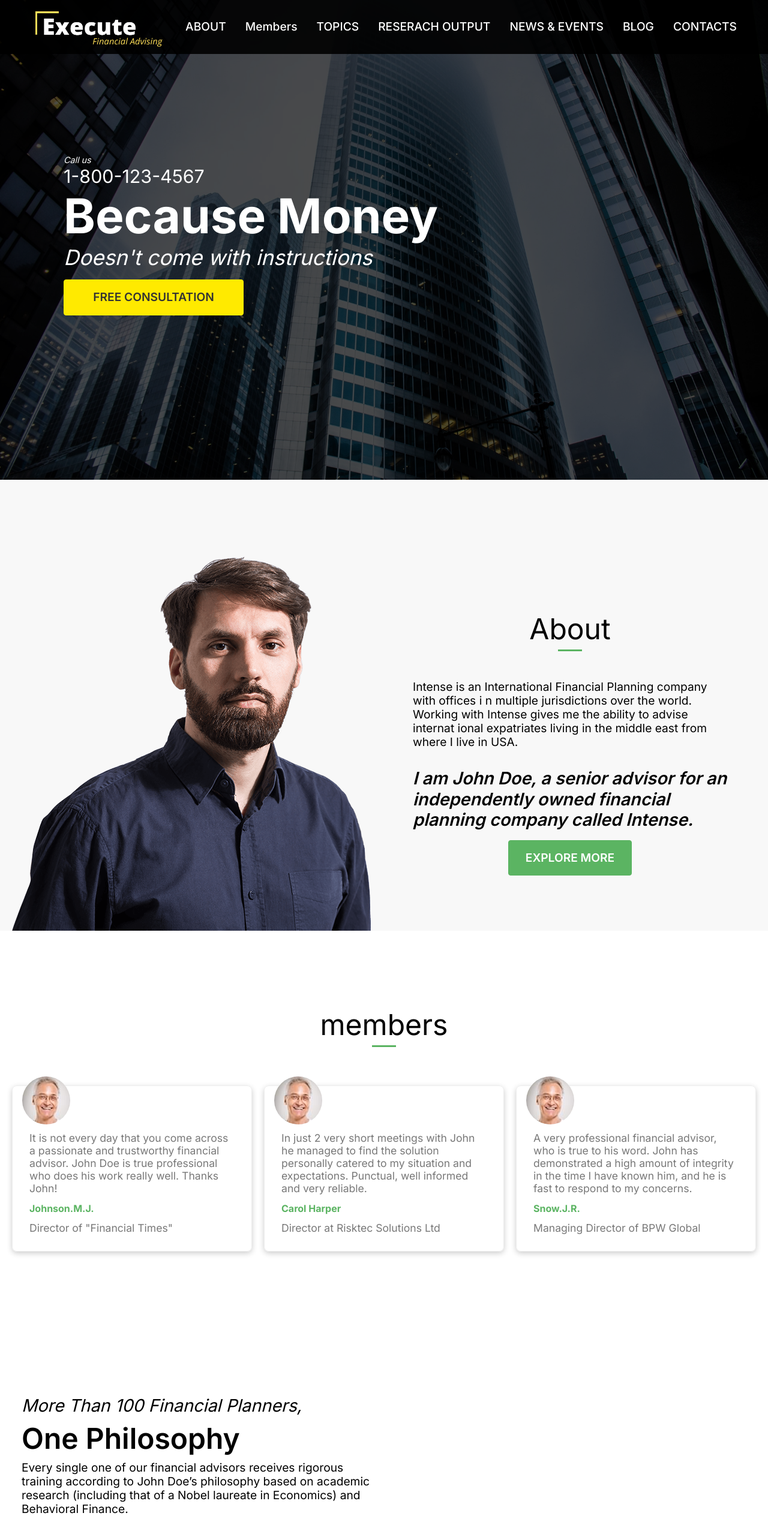
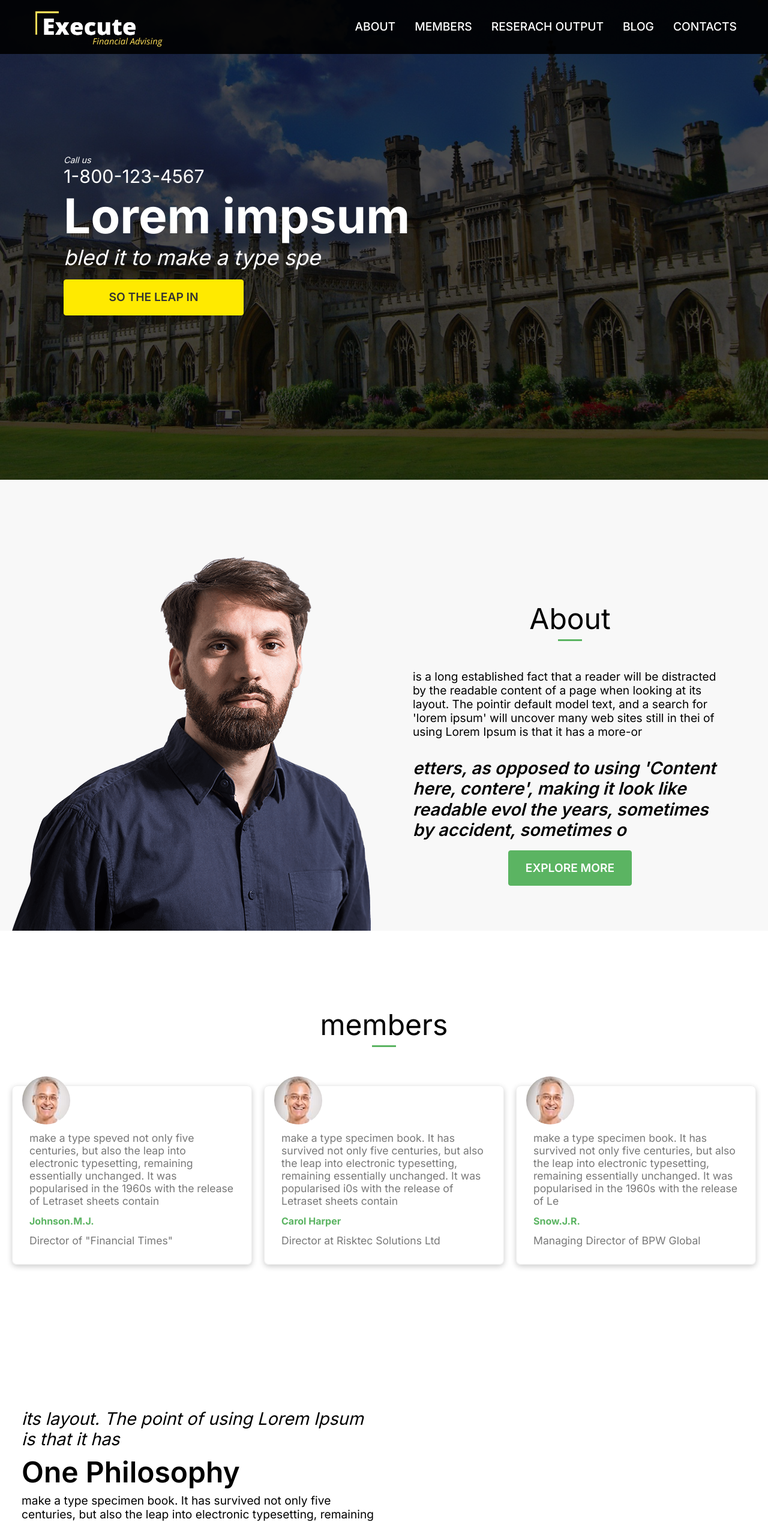
Before and after one commit to itsmahdi62/Ai-lab, a React (Create React App) app: page / in a window 1280 px wide. Shown: the top 2538 px of the page at 60% size. Built offline with nearby package versions, Linux system fonts and the light colour scheme.

Commit message:
Customize the project

```diff
--- a/src/components/About/About.js
+++ b/src/components/About/About.js
@@ -10,8 +10,8 @@ const About = () => {
                 <div className='col-2'>
                     <h2>About</h2>
                     <span className='line'></span>
-                    <p>Intense is an International Financial Planning company with offices i n multiple jurisdictions over the world. Working with Intense gives me the ability to advise internat ional expatriates living in the middle east from where I live in USA.</p>
-                    <p>I am John Doe, a senior advisor for an independently owned financial planning company called Intense.</p>
+                    <p> is a long established fact that a reader will be distracted by the readable content of a page when looking at its layout. The pointir default model text, and a search for 'lorem ipsum' will uncover many web sites still in thei of using Lorem Ipsum is that it has a more-or</p>
+                    <p>etters, as opposed to using 'Content here, contere', making it look like readable evol the years, sometimes by accident, sometimes o</p>
                     <button className='button'>Explore More</button>
                 </div>
             </div>
--- a/src/components/Banner/Banner.js
+++ b/src/components/Banner/Banner.js
@@ -6,9 +6,9 @@ const Banner = () => {
             <div className='content'>
                 <p>Call us</p>
                 <p>1-800-123-4567</p>
-                <p>Because Money</p>
-                <p>Doesn't come with instructions</p>
-                <button href='/' className='button'>Free Consultation</button>
+                <p>Lorem impsum</p>
+                <p>bled it to make a type spe</p>
+                <button href='/' className='button'>so the leap in</button>
             </div>
         </div>
     )
--- a/src/components/Demo/Demo.js
+++ b/src/components/Demo/Demo.js
@@ -6,9 +6,9 @@ const Demo = () => {
         <div className='demo' id='demo'>
             <div className='container'>
                 <div className='col-1'>
-                    <p>More Than 100 Financial Planners,</p>
+                    <p>its layout. The point of using Lorem Ipsum is that it has</p>
                     <p>One Philosophy</p>
-                    <p>Every single one of our financial advisors receives rigorous training according to John Doe’s philosophy based on academic research (including that of a Nobel laureate in Economics) and Behavioral Finance.</p>
+                    <p>make a type specimen book. It has survived not only five centuries, but also the leap into electronic typesetting, remaining essentially unchanged. It was popularised in the 1960s with the release of Letraset sheets contain.</p>
                     <button className='button'>Get your free financial analysis</button>
                 </div>
                 <div className='col-2'>
--- a/src/components/Footer/Footer.js
+++ b/src/components/Footer/Footer.js
@@ -13,14 +13,11 @@ const Footer = () => {
                         <a href='#people' >PEOPLE</a>
                     </li>
                     <li className='nav-item'>
-                        <a href='#topics' >TOPICS</a>
-                    </li>
-                    <li className='nav-item'>
                         <a href='#research' >RESERACH OUTPUT</a>
                     </li>
-                    <li className='nav-item'>
+                    {/* <li className='nav-item'>
                         <a href='#news' >NEWS & EVENTS</a>
-                    </li>
+                    </li> */}
                     <li className='nav-item'>
                         <a href='#blog' >BLOG</a>
                     </li>
--- a/src/components/Members/Members.js
+++ b/src/components/Members/Members.js
@@ -11,19 +11,19 @@ const Members = () => {
                 <div className='content'>
                     <div className='card'>
                         <img src={user1} alt='user1'/>
-                        <p>It is not every day that you come across a passionate and trustworthy financial advisor. John Doe is true professional who does his work really well. Thanks John!</p>
+                        <p>make a type speved not only five centuries, but also the leap into electronic typesetting, remaining essentially unchanged. It was popularised in the 1960s with the release of Letraset sheets contain</p>
                         <p><span>Johnson.M.J.</span></p>
                         <p>Director of "Financial Times"</p>
                     </div>
                     <div className='card'>
                         <img src={user1} alt='user1'/>
-                        <p>In just 2 very short meetings with John he managed to find the solution personally catered to my situation and expectations. Punctual, well informed and very reliable.</p>
+                        <p>make a type specimen book. It has survived not only five centuries, but also the leap into electronic typesetting, remaining essentially unchanged. It was popularised i0s with the release of Letraset sheets contain</p>
                         <p><span>Carol Harper</span></p>
                         <p>Director at Risktec Solutions Ltd</p>
                     </div>
                     <div className='card'>
                         <img src={user1} alt='user1'/>
-                        <p>A very professional financial advisor, who is true to his word. John has demonstrated a high amount of integrity in the time I have known him, and he is fast to respond to my concerns.</p>
+                        <p>make a type specimen book. It has survived not only five centuries, but also the leap into electronic typesetting, remaining essentially unchanged. It was popularised in the 1960s with the release of Le</p>
                         <p><span>Snow.J.R.</span></p>
                         <p>Managing Director of BPW Global</p>
                     </div>
--- a/src/components/Navbar/Navbar.css
+++ b/src/components/Navbar/Navbar.css
@@ -22,6 +22,7 @@
 
 .header .nav-menu a {
     color: #ffffff;
+    cursor: pointer;
 }
 
 .header .navbar img {
@@ -46,6 +47,8 @@
 .header .nav-item a:hover {
     padding-bottom: 12px;
     border-bottom: 3px solid var(--secondary-color);
+    transition: 0.5s;
+    font-size: 1.25rem;
 }
 
 .hamburger {
--- a/src/components/Navbar/Navbar.js
+++ b/src/components/Navbar/Navbar.js
@@ -28,17 +28,14 @@ const Navbar = () => {
                         <Link to="about" spy={true} offset={50} duration={500} smooth={true} onClick={closeMenu}>ABOUT</Link>
                     </li>
                     <li className='nav-item'>
-                        <Link to="members" spy={true} offset={50} duration={500} smooth={true} onClick={closeMenu}>Members</Link>
-                    </li>
-                    <li className='nav-item'>
-                        <Link to="topics" spy={true} offset={50} duration={500} smooth={true} onClick={closeMenu}>TOPICS</Link>
+                        <Link to="members" spy={true} offset={50} duration={500} smooth={true} onClick={closeMenu}>MEMBERS</Link>
                     </li>
                     <li className='nav-item'>
                         <Link to="demo" spy={true} offset={50} duration={500} smooth={true} onClick={closeMenu}>RESERACH OUTPUT</Link>
                     </li>
-                    <li className='nav-item'>
+                    {/* <li className='nav-item'>
                         <Link to="news" spy={true} offset={50} duration={500} smooth={true} onClick={closeMenu}>NEWS & EVENTS</Link>
-                    </li>
+                    </li> */}
                     <li className='nav-item'>
                         <Link to="blog" spy={true} offset={-100} duration={500} smooth={true}onClick={closeMenu}>BLOG</Link>
                     </li>
```
Also changed, not shown: src/assets/hero.jpg.
